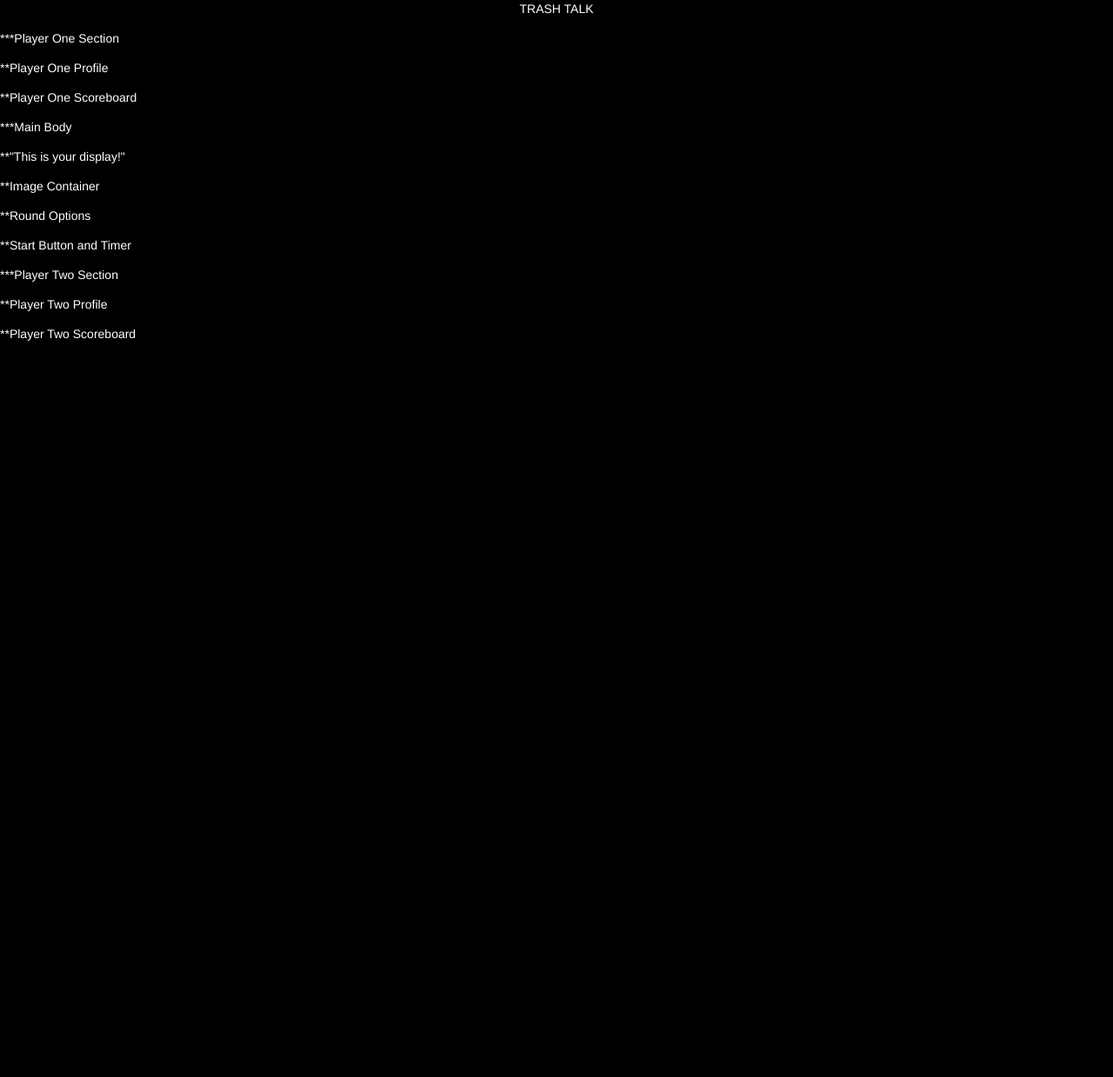
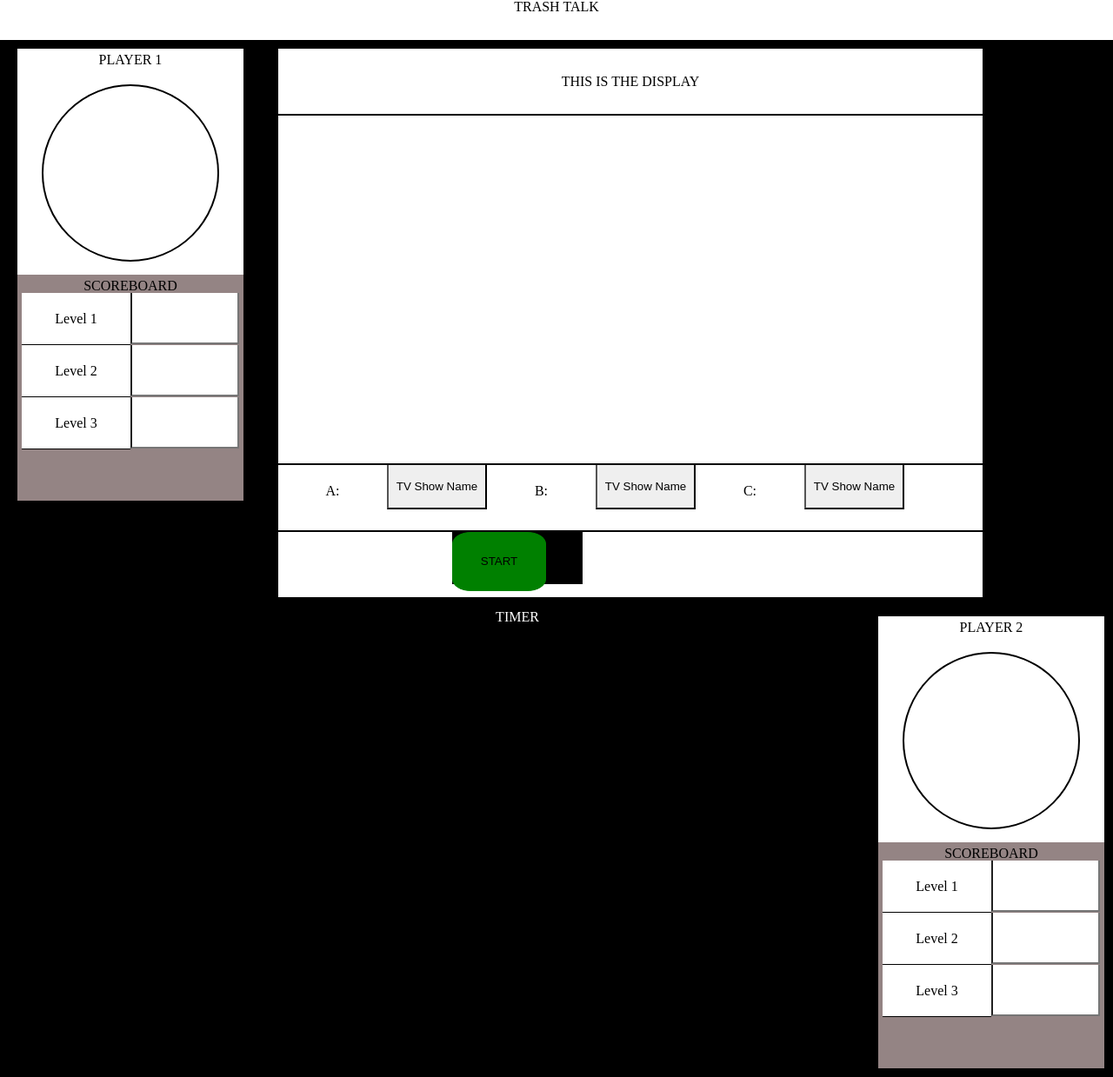
Before and after one commit to emilyinglis/wdi16-project-1, a PHP site: page / in a window 1280 px wide. Shown: the whole page at 87% size. Before the commit the page ends 392 px from the top, so only its background shows below. Run offline with PHP 8.4, Linux system fonts and the light colour scheme.

Commit message:
HTML and css expanded to provide a working skeleton. Next: build grid overlay

```diff
--- /dev/null
+++ b/css/reset.css
@@ -0,0 +1,48 @@
+/* http://meyerweb.com/eric/tools/css/reset/
+   v2.0 | 20110126
+   License: none (public domain)
+*/
+
+html, body, div, span, applet, object, iframe,
+h1, h2, h3, h4, h5, h6, p, blockquote, pre,
+a, abbr, acronym, address, big, cite, code,
+del, dfn, em, img, ins, kbd, q, s, samp,
+small, strike, strong, sub, sup, tt, var,
+b, u, i, center,
+dl, dt, dd, ol, ul, li,
+fieldset, form, label, legend,
+table, caption, tbody, tfoot, thead, tr, th, td,
+article, aside, canvas, details, embed,
+figure, figcaption, footer, header, hgroup,
+menu, nav, output, ruby, section, summary,
+time, mark, audio, video {
+  margin: 0;
+  padding: 0;
+  border: 0;
+  font-size: 100%;
+  font: inherit;
+  vertical-align: baseline;
+}
+/* HTML5 display-role reset for older browsers */
+article, aside, details, figcaption, figure,
+footer, header, hgroup, menu, nav, section {
+  display: block;
+}
+body {
+  line-height: 1;
+}
+ol, ul {
+  list-style: none;
+}
+blockquote, q {
+  quotes: none;
+}
+blockquote:before, blockquote:after,
+q:before, q:after {
+  content: '';
+  content: none;
+}
+table {
+  border-collapse: collapse;
+  border-spacing: 0;
+}
--- a/css/style.css
+++ b/css/style.css
@@ -1,5 +1,5 @@
 body {
-  font-family: "Helvetica Neue",Helvetica,Arial,sans-serif;
+  font-family: sans-serif;
   background-color: black;
   color: white;
   font-size: 14px;
@@ -8,9 +8,183 @@ body {
   padding: 0;
 }
 
+header {
+  background: white;
+  color: black;
+  height: 46px;
+  text-align: center;
+  line-height: 46px;
+  border-bottom: 1px solid rgba(0,0,0,0.15);
+}
+
+li {
+  list-style-type: none;
+}
+
+#playerOne {
+  margin: 10px 50px 10px 20px;
+  float: left;
+  width: 250px;
+}
+
+.playerScoreboards {
+  padding: 5px;
+  margin: 0 auto;
+  width: 250px;
+  height: 250px;
+  background: #948484;
+  color: black;
+  text-align: center;
+}
 
 
+#scoreboardContainers {
+  margin-top: 10px;
+}
 
-header {
+.rows {
+  float: left;
+  display: inline;
+  margin: 0 auto;
+}
+
+.levelNum {
+  background-color: white;
+  color: black;
+  line-height: 50px;
+  text-align: center;
+  padding: 5px;
+  margin: 0 auto;
+  width: 115px;
+  height: 49px;
+  float: left;
+  border-bottom: 1px solid black;
+}
+
+input[type=levelPoints] {
+  padding: 3px;
+  margin: 0 auto;
+  width: 115px;
+  height: 51px;
+  border-top: 0px;
+}
+
+#mainBody {
+  margin: 10px 0px 10px 0px;
+  width: 810px;
+  float: left;
+}
+
+#display {
+  width: 810px;
+  height: 75px;
+  background: white;
+  border-bottom: 2px solid black;
+  color: black;
+  line-height: 75px;
   text-align: center;
 }
+
+#imageContainer {
+  width: 810px;
+  height: 400px;
+  background: white;
+  border-bottom: 2px solid black;
+  color: black;
+  line-height: 500px;
+  text-align: center;
+}
+
+#roundOptions {
+  width: 810px;
+  height: 75px;
+  background: white;
+  border-bottom: 2px solid black;
+  color: black;
+  line-height: 75px;
+  text-align: center;
+}
+
+.options {
+  background-color: white;
+  color: black;
+  line-height: 49px;
+  text-align: center;
+  padding: 5px;
+  margin: 0 auto;
+  width: 115px;
+  height: 49px;
+  float: left;
+}
+
+input[type=button] {
+  padding: 3px;
+  margin: 0 auto;
+  width: 115px;
+  height: 51px;
+  border-top: 0px;
+  float: left;
+}
+
+#startAndTimer {
+  width: 810px;
+  height: 75px;
+  background: white;
+  border-bottom: 2px solid black;
+  color: black;
+  line-height: 75px;
+  text-align: center;
+}
+
+#startTimerContainer {
+  width: 400px;
+  height: 75px;
+  margin-left: 200px;
+  margin-right: 200px;
+}
+
+input[type=startButton] {
+  padding: 3px;
+  background: green;
+  border: 1px solid green;
+  border-radius: 20%;
+  width: 100px;
+  height: 60px;
+  float: left;
+  text-align: center;
+  line-height: 60px;
+}
+
+#timer {
+  width: 150px;
+  height: 60px;
+  background-color: black;
+  color: white;
+  text-align: center;
+  line-height: 60px;
+}
+
+#playerTwo {
+  margin: 10px 20px 10px 0px;
+  float: right;
+  width: 250px;
+}
+
+.playerProfiles {
+  padding: 5px;
+  margin: 0 auto;
+  width: 250px;
+  height: 250px;
+  background: white;
+  color: black;
+  text-align: center;
+}
+
+.circle {
+  border: 2px solid black;
+  height: 200px;
+  width: 200px;
+  border-radius: 100%;
+  margin: 0 auto;
+  margin-top: 20px;
+}
--- a/index.html
+++ b/index.html
@@ -3,6 +3,7 @@
 <head>
   <title>Trash Talk | The game that pays homage to trash TV from the 90s to now</title>
   <link rel="stylesheet" type="text/css" href="./css/style.css">
+  <link rel="stylesheet" type="text/css" href="./css/reset.css">
   <script type="text/javascript" src="./js/app.js"></script>
 </head>
 <body>
@@ -11,61 +12,131 @@
 
   <div id="playerOne">
 
-  <p>***Player One Section</p>
+    <div class="playerProfiles">
+      <p>PLAYER 1</p>
 
-    <div id="playerOneProfile">
-      <p>**Player One Profile</p>
-      <!-- <img src=add-profile-pic-1></img> -->
+      <div class="circle"></div>
+
     </div>
 
-    <div id="playerOneScoreboard">
-      <p>**Player One Scoreboard</p>
-      <!-- create scoreboard with a title at top and 3 lines below (ol, li) -->
+    <div class="playerScoreboards">
+      <p>SCOREBOARD</p>
+      <li class="scoreboardContainers">
+        <ul class="rows">
+          <div class="levelNum">Level 1</div>
+          <input type="levelPoints" value="">
+        </ul>
+        <ul class="rows">
+          <div class="levelNum">Level 2</div>
+          <input type="levelPoints" value="">
+        </ul>
+        <ul class="rows">
+          <div class="levelNum">Level 3</div>
+          <input type="levelPoints" value="">
+        </ul>
+      </li>
     </div>
 
   </div>
 
   <div id="mainBody">
 
-  <p>***Main Body</p>
+    <div id="display" value="">THIS IS THE DISPLAY</div>
 
-    <div id="display">**"This is your display!"</div>
 
     <div id="imageContainer">
-      <p>**Image Container</p>
-      <!-- create grid using classwork with squares + the hoff -->
-      <!-- for v2 give each square a unique id 1-30 then remove bground or hide -->
+    <!-- 81 * 133 square - 30 squares -->
+      <ul class="grid">
+            <li class="square" value="1"></li>
+            <li class="square" value="2"></li>
+            <li class="square" value="3"></li>
+            <li class="square" value="4"></li>
+            <li class="square" value="5"></li>
+            <li class="square" value="6"></li>
+            <li class="square" value="7"></li>
+            <li class="square" value="8"></li>
+            <li class="square" value="9"></li>
+            <li class="square" value="10"></li>
+            <li class="square" value="11"></li>
+            <li class="square" value="12"></li>
+            <li class="square" value="13"></li>
+            <li class="square" value="14"></li>
+            <li class="square" value="15"></li>
+            <li class="square" value="16"></li>
+            <li class="square" value="17"></li>
+            <li class="square" value="18"></li>
+            <li class="square" value="19"></li>
+            <li class="square" value="20"></li>
+            <li class="square" value="21"></li>
+            <li class="square" value="22"></li>
+            <li class="square" value="23"></li>
+            <li class="square" value="24"></li>
+            <li class="square" value="25"></li>
+            <li class="square" value="26"></li>
+            <li class="square" value="27"></li>
+            <li class="square" value="28"></li>
+            <li class="square" value="29"></li>
+            <li class="square" value="30"></li>
+          </ul>
     </div>
 
     <div id="roundOptions">
-      <p>**Round Options</p>
-      <!-- needs a title 'Choose your answer' -->
-      <!-- needs three buttons in a row, A-B-C -->
+      <li id="optionContainer">
+        <ul class="rows">
+          <div class="options">A:</div>
+          <input type="button" value="TV Show Name">
+        </ul>
+        <ul class="rows">
+          <div class="options">B:</div>
+          <input type="button" value="TV Show Name">
+        </ul>
+        <ul class="rows">
+          <div class="options">C:</div>
+          <input type="button" value="TV Show Name">
+        </ul>
+      </li>
     </div>
 
     <div id="startAndTimer">
-      <p>**Start Button and Timer</p>
-      <div id="startButton"><!-- add image here for start button --></div>
-      <div id="timer"><!-- add timer here --></div>
+      <div id="startTimerContainer">
+        <li id="startTimerContainerList">
+          <ul class="rows">
+          <input type="startButton" value="START">
+            <div id="timer">TIMER</div>
+          </ul>
+        </li>
+      </div>
     </div>
 
   </div>
 
   <div id="playerTwo">
 
-    <p>***Player Two Section</p>
-
-    <div id="playerTwoProfile">
-      <p>**Player Two Profile</p>
-      <!-- <img src=add-profile-pic-2></img> -->
+    <div class="playerProfiles">
+      <p>PLAYER 2</p>
+      <div class="circle"></div>
     </div>
 
-    <div id="playerTwoScoreboard">
-      <p>**Player Two Scoreboard</p>
-      <!-- create scoreboard with a title at top and 3 lines below (ol, li) -->
+    <div class="playerScoreboards">
+      <p>SCOREBOARD</p>
+      <li class="scoreboardContainers">
+        <ul class="rows">
+          <div class="levelNum">Level 1</div>
+          <!-- <input type="levelNum" id="levelNum" value=""> -->
+          <input type="levelPoints" value="">
+        </ul>
+        <ul class="rows">
+          <div class="levelNum">Level 2</div>
+          <input type="levelPoints" value="">
+        </ul>
+        <ul class="rows">
+          <div class="levelNum">Level 3</div>
+          <input type="levelPoints" value="">
+        </ul>
+      </li>
     </div>
 
-    </div>
+  </div>
 
 </body>
 </html>
```
Also changed, not shown: Untitled-1.png (added), display-holder.png (added), img-container.png (added), player1-holder.png (added), player2-holder.png (added), roundoptions-holder.png (added), starttimer-holder.png (added), towie.png (added).
